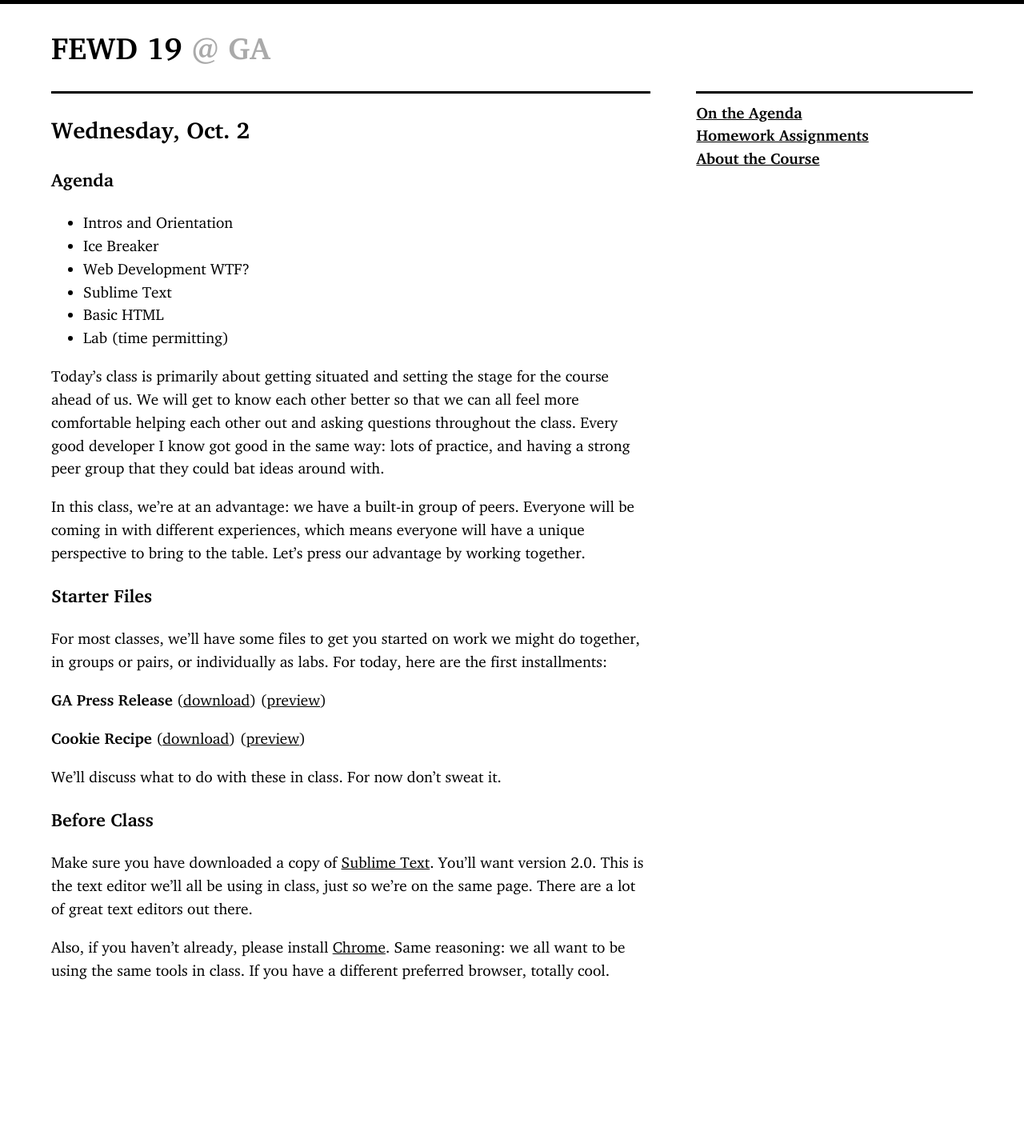
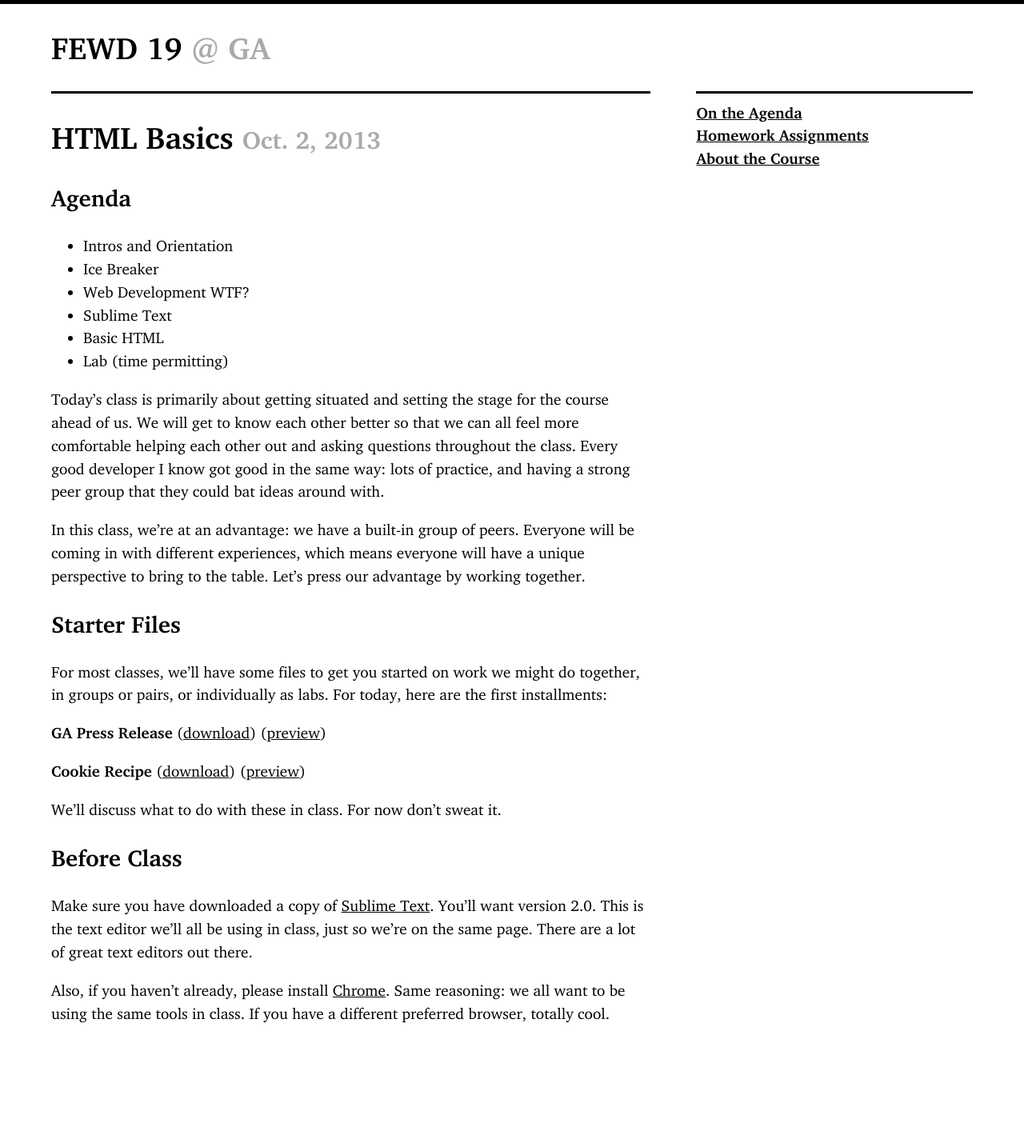
Before and after one commit to nevanscott/fewd19, a Jekyll site: the page built from agenda/_posts/2013-10-02-html-basics.md, in a window 1280 px wide. Shown: the whole page at 80% size. Built offline with Jekyll 4.4.1, drawn with Linux system fonts in a browser that asks for light colours; Markdown is read by kramdown in place of the engine named in the settings; before the commit the page ends 1375 px from its top, so only the background shows below that.

Commit message:
restructuring agenda section

```diff
--- /dev/null
+++ b/_layouts/agenda.html
@@ -0,0 +1,11 @@
+---
+layout: default
+---
+
+<article>
+	<h1>
+		{{ page.title | textilize | strip_html }}
+		<small>{{ page.date | date: "%b. %-d, %Y" }}</small>
+	</h1>
+	{{ content }}
+</article>
--- a/agenda.md
+++ b/agenda/_posts/2013-10-02-html-basics.md
@@ -1,11 +1,9 @@
 ---
-layout: default
-permalink: agenda/
+layout: agenda
+title: HTML Basics
 ---
 
-## Wednesday, Oct. 2
-
-### Agenda
+## Agenda
 
 * Intros and Orientation
 * Ice Breaker
@@ -18,7 +16,7 @@ Today's class is primarily about getting situated and setting the stage for the
 
 In this class, we're at an advantage: we have a built-in group of peers. Everyone will be coming in with different experiences, which means everyone will have a unique perspective to bring to the table. Let's press our advantage by working together.
 
-### Starter Files
+## Starter Files
 
 For most classes, we'll have some files to get you started on work we might do together, in groups or pairs, or individually as labs. For today, here are the first installments:
 
@@ -28,7 +26,7 @@ For most classes, we'll have some files to get you started on work we might do t
 
 We'll discuss what to do with these in class. For now don't sweat it.
 
-### Before Class
+## Before Class
 
 Make sure you have downloaded a copy of [Sublime Text](http://www.sublimetext.com/). You'll want version 2.0. This is the text editor we'll all be using in class, just so we're on the same page. There are a lot of great text editors out there.
 
```
Also changed, not shown: agenda/index.html (added, +13 -0 lines).
